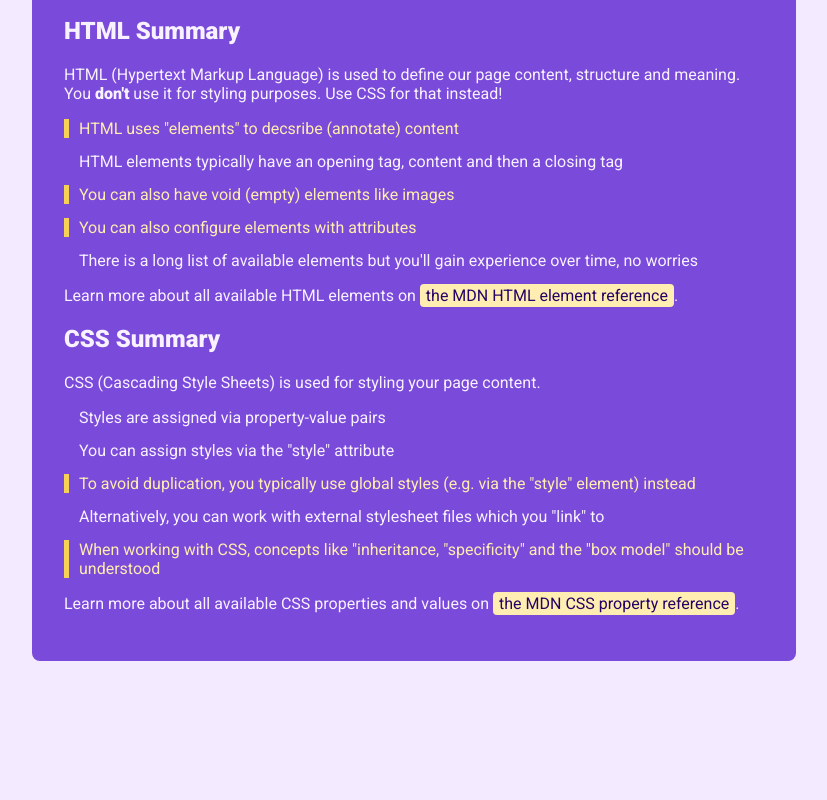
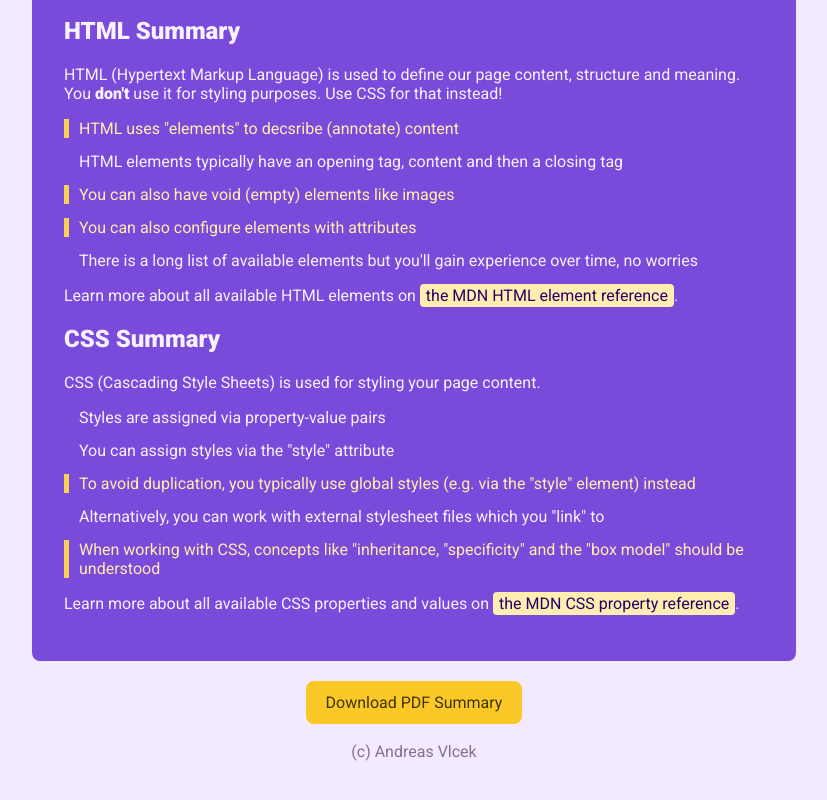
Before and after one commit to AndreasVlcek/100-Days-Of-Code, a plain HTML site: page Second Project/index.html in a window 1280 px wide. Shown: the part 438-1238 px from the top of the page, without its empty margins (226-1053 px from the left). Before the commit the page ends 1131 px from the top, so only its background shows below. Drawn offline with Linux system fonts and the light colour scheme.

Commit message:
added footer

```diff
--- a/Second Project/index.html
+++ b/Second Project/index.html
@@ -14,23 +14,29 @@
   <body>
     <header>
       <h1>HTML & CSS Basics Summary</h1>
-      <img src="images/html-css.png" alt="HTML and CSS logos" />
+      <img src="html-css.png" alt="HTML and CSS logos" />
     </header>
     <main>
       <h2>HTML Summary</h2>
       <p>
         HTML (Hypertext Markup Language) is used to define our page content,
-        structure and meaning. You <span class="highlight">don't</span> use it for styling purposes. Use CSS
-        for that instead!
+        structure and meaning. You <span class="highlight">don't</span> use it
+        for styling purposes. Use CSS for that instead!
       </p>
       <ul>
-        <li class="extra-important">HTML uses "elements" to decsribe (annotate) content</li>
+        <li class="extra-important">
+          HTML uses "elements" to decsribe (annotate) content
+        </li>
         <li>
           HTML elements typically have an opening tag, content and then a
           closing tag
         </li>
-        <li class="extra-important">You can also have void (empty) elements like images</li>
-        <li class="extra-important">You can also configure elements with attributes</li>
+        <li class="extra-important">
+          You can also have void (empty) elements like images
+        </li>
+        <li class="extra-important">
+          You can also configure elements with attributes
+        </li>
         <li>
           There is a long list of available elements but you'll gain experience
           over time, no worries
@@ -70,6 +76,11 @@
         >.
       </p>
     </main>
-    <footer></footer>
+    <footer>
+      <a href="html-css-basics-summary.pdf" target="_blank"
+        >Download PDF Summary</a
+      >
+      <p>(c) Andreas Vlcek</p>
+    </footer>
   </body>
 </html>
--- a/Second Project/styles.css
+++ b/Second Project/styles.css
@@ -51,6 +51,28 @@ a:active {
   background-color: rgb(250, 201, 39);
 }
 
+footer {
+  text-align: center;
+  margin-bottom: 100px;
+}
+
+footer p {
+  color: rgb(131, 113, 149);
+  margin-top: 30px;
+}
+
+footer a {
+  padding: 12px 20px;
+  border-radius: 8px;
+  background-color: rgb(250, 201, 39);
+  color: rgb(66, 51, 4);
+}
+
+footer a:hover,
+footer a:active {
+  background-color: rgb(255, 186, 58);
+}
+
 .extra-important {
   color: rgb(255, 237, 177);
   border-color: rgb(247, 209, 85);
```
Also changed, not shown: Second Project/html-css.png (renamed from Second Project/images/html-css.png), 1 other file.
